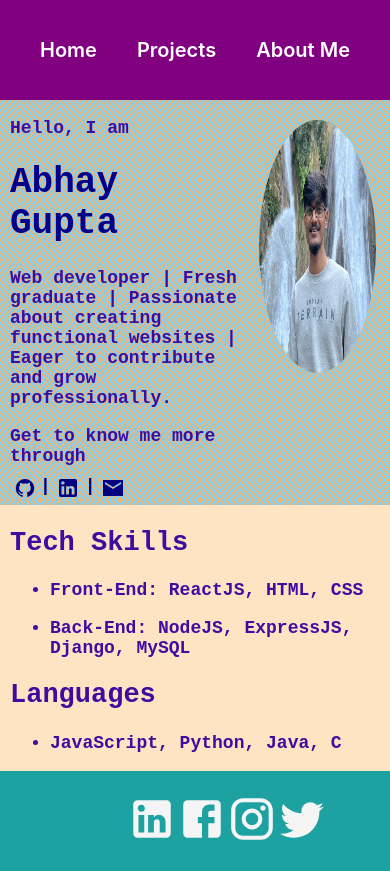
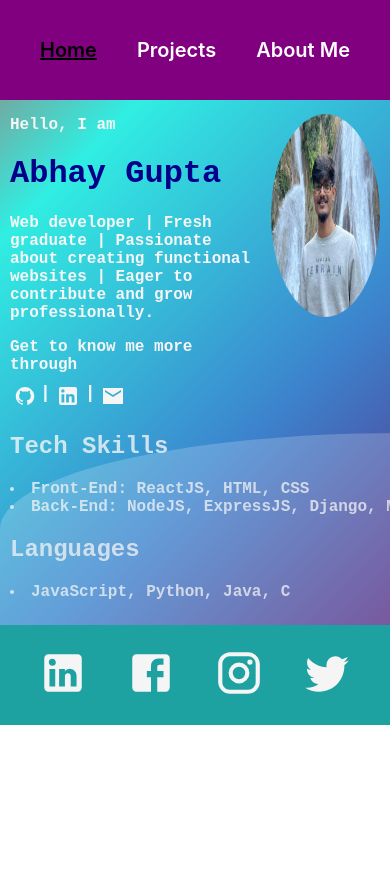
Before and after one commit to abhay299/portfolio, a React (Create React App) app: page / in a window 390 px wide. After the commit the page ends 844 px from the top, so only its background shows below. Built offline with nearby package versions, Linux system fonts and the light colour scheme.

Commit message:
altered responsive design for mobile devices

```diff
--- a/package.json
+++ b/package.json
@@ -19,6 +19,8 @@
     "react-scripts": "5.0.1",
     "web-vitals": "^2.1.4"
   },
+
+  "devDependencies": {"@babel/plugin-proposal-private-property-in-object": "^7.21.0-placeholder-for-preset-env.2"},
   "scripts": {
     "start": "react-scripts start",
     "build": "react-scripts build",
--- a/public/index.html
+++ b/public/index.html
@@ -3,7 +3,7 @@
   <head>
     <meta charset="utf-8" />
     <link rel="icon" href="%PUBLIC_URL%/favicon.ico" />
-    <meta name="viewport" content="width=device-width, initial-scale=1" />
+    <meta name="viewport" content="width=device-width, height=device-height, initial-scale=1" />
     <meta name="theme-color" content="#000000" />
     <meta
       name="description"
--- a/src/components/footer/footer.css
+++ b/src/components/footer/footer.css
@@ -1,3 +1,5 @@
+/* For Desktop */
+@media only screen and (min-width:720px){
 	.footer {
 		width: 100%;
 		height: 100px;
@@ -9,7 +11,6 @@ background-color:#1EA1A1;
 	}
 
 	.footerItems{
-	/* background-color:goldenrod; */
 		display: flex;
 		width: 35%;
 		padding: 5px;
@@ -20,3 +21,29 @@ background-color:#1EA1A1;
 		color:whitesmoke;
 		font-size: 50px;
 	}
+}
+
+/* For Mobile device */
+@media only screen and (max-width:680px){
+	.footer {
+		width: 100%;
+		height: 100px;
+		background-color:#1EA1A1;
+		display: flex;
+		flex-direction: column;
+		align-items: center;
+		justify-content: center;
+	}
+
+	.footerItems{
+		display: flex;
+		width: 90%;
+		padding: 5px;
+		justify-content:space-around;
+	}
+
+	.footerItems svg{
+		color:whitesmoke;
+		font-size: 50px;
+	}
+}
--- a/src/components/navbar/Navbar.jsx
+++ b/src/components/navbar/Navbar.jsx
@@ -1,14 +1,37 @@
 import React from 'react';
 import './navbar.css';
-import { Link } from 'react-router-dom';
+import { Link, useLocation } from 'react-router-dom';
 
 const Navbar = () => {
+	const location = useLocation();
+
+	const id = location.pathname.split('/')
+
+	const current = {
+		home: '/',
+		project: '/projects',
+		projectID: `/projects/${id[id.length - 1]}`,
+		about: '/aboutMe'
+	};
+
 	return (
 		<div className='navbar'>
 			<div className='navbarItems'>
-				<Link to={"/"}>Home</Link>
-				<Link to={"/projects"}>Projects</Link>
-				<Link to={"/aboutMe"}>About Me</Link>
+				{
+					location.pathname === current.home
+						? <Link to={"/"} style={{ color: 'black', 'textDecoration': 'underline' }}>Home</Link>
+						: <Link to={"/"}>Home</Link>
+				}
+				{
+					location.pathname === current.project || location.pathname === current.projectID
+						? <Link to={"/projects"} style={{ color: 'black', 'textDecoration': 'underline' }}>Projects</Link>
+						: <Link to={"/projects"}>Projects</Link>
+				}
+				{
+					location.pathname === current.about
+						? <Link to={"/aboutMe"} style={{ color: 'black', 'textDecoration': 'underline' }}>About Me</Link>
+						: <Link to={"/aboutMe"}>About Me</Link>
+				}
 			</div>
 		</div>
 	)
--- a/src/pages/home/Home.jsx
+++ b/src/pages/home/Home.jsx
@@ -2,12 +2,9 @@ import React from 'react'
 import './home.css';
 import me2 from '../../assets/me2.jpg'
 import { GitHub, LinkedIn, EmailSharp } from '@mui/icons-material';
-import { useLocation } from 'react-router-dom';
-
 
 const Home = () => {
-	const locate = useLocation();
-	console.log(locate)
+
 	return (
 		<div className='home'>
 			<div className='infoContainer'>
@@ -36,22 +33,20 @@ const Home = () => {
 					</div>
 				</div>
 			</div>
+			<div className='skillContainer'>
 				<div className='skills'>
 					<h2>Tech Skills</h2>
-				<ul>
+					<div className='skillInfo'>
 						<li>
 							Front-End: ReactJS, HTML, CSS
 						</li>
-				</ul>
-				<ul>
 						<li>
 							Back-End: NodeJS, ExpressJS, Django, MySQL
 						</li>
-				</ul>
 						<h2>Languages</h2>
-				<ul>
 						<li>JavaScript, Python, Java, C</li>
-				</ul>
+					</div>
+				</div>
 			</div>
 		</div>
 	)
--- a/src/pages/home/home.css
+++ b/src/pages/home/home.css
@@ -1,13 +1,20 @@
-.home{
+/* For Desktop */
+@media only screen and (min-width: 720px){
+	.home {
 		display: flex;
 		flex-direction: column;
 		width: 100%;
 		height: auto;
 		overflow: hidden;
+		margin: auto;
+		background: linear-gradient(315deg, rgba(101,0,94,1) 3%, rgba(60,132,206,1) 38%, rgba(48,238,226,1) 68%, rgb(229, 15, 15) 98%);
+		animation: gradient 15s ease infinite;
+		background-size: 400% 400%;
+		background-attachment: fixed;
 	}
 
 	.infoContainer {
-	--s: 20px;
+		/* --s: 20px;
 		--c: skyblue;
 
 		--_g:
@@ -19,7 +26,7 @@
 		background:
 		  var(--_g0),var(--_g0) var(--s) var(--s),
 		  var(--_g1),var(--_g1) var(--s) var(--s) burlywood;
-	background-size: calc(2*var(--s)) calc(2*var(--s));
+		background-size: calc(2*var(--s)) calc(2*var(--s)); */
 		display: flex;
 		width: 100%;
 		flex-direction: row-reverse;
@@ -27,29 +34,20 @@
 	  }
 
 	.home img{
-	padding: 10px;
-	width: 30%;
-	height:40vh;
+		padding: 6px;
+		width: 40%;
+		height:50vh;
 		border-radius: 50%;
 	}
 
-@media only screen and (max-width: 500px){
-	.home img{
-		margin-right: 4px;
-		margin-top: 10px;
-		width: 30%;
-		height:30vh;
-		border-radius: 50%;
-	}
-}
 
 	.info{
 		width: 100%;
 		padding: 0px 10px;
-	font-size: 18px;
+		font-size: 20px;
 		font-weight: 600;
 		font-family:monospace;
-	color: rgb(62, 13, 160);
+		color: whitesmoke;
 	}
 
 	.checkout{
@@ -57,11 +55,11 @@
 		width: 100%;
 		font-size: 18px;
 		align-items: center;
-	color: navy;
+		color: whitesmoke;
 	}
 
 	.checkout a{
-	color: navy;
+		color: whitesmoke;
 		display: flex;
 		text-decoration: none;
 		padding: 5px 5px 5px 5px;
@@ -75,9 +73,190 @@
 	.skills{
 		width: 100%;
 		padding: 0px 10px;
-	font-size: 18px;
+		font-size: 20px;
 		font-weight: 600;
 		font-family:monospace;
-	background-color: bisque;
-	color: rgb(62, 13, 160);
+		background: rgb(255 255 255 / 25%);
+		border-radius: 1000% 1000% 0 0;
+		width: 200%;
+		height: 12em;
+		animation: wave 10s -3s linear infinite;
+		transform: translate3d(0, 0, 0);
+		opacity: 0.8;
+		bottom: 0;
+		left: 0;
+		color: whitesmoke;
 	}
+
+	@keyframes gradient {
+		0% {
+			background-position: 0% 0%;
+		}
+		50% {
+			background-position: 100% 100%;
+		}
+		100% {
+			background-position: 0% 0%;
+		}
+	}
+
+	.skills:nth-of-type(2) {
+		bottom: -1.25em;
+		animation: wave 18s linear reverse infinite;
+		opacity: 0.8;
+	}
+
+	.skills:nth-of-type(3) {
+		bottom: -2.5em;
+		animation: wave 20s -1s reverse infinite;
+		opacity: 0.9;
+	}
+
+	@keyframes skills {
+		2% {
+			transform: translateX(1);
+		}
+
+		25% {
+			transform: translateX(-25%);
+		}
+
+		50% {
+			transform: translateX(-50%);
+		}
+
+		75% {
+			transform: translateX(-25%);
+		}
+
+		100% {
+			transform: translateX(1);
+		}
+	}
+}
+
+/* For Mobile Device */
+@media only screen and (max-width: 680px){
+
+	.home {
+		display: flex;
+		flex-direction: column;
+		width: 100%;
+		margin: auto;
+		overflow:hidden;
+		background: linear-gradient(315deg, rgba(101,0,94,1) 3%, rgba(60,132,206,1) 38%, rgba(48,238,226,1) 68%, rgba(255,25,25,1) 98%);
+		animation: gradient 15s ease infinite;
+		background-size: 120% 120%;
+		background-attachment: fixed;
+	}
+
+	.infoContainer {
+		display: flex;
+		width: 100%;
+		flex-direction: row-reverse;
+		justify-content: center;
+	  }
+
+
+	.home img{
+		margin-right: 10px;
+		margin-top: 14px;
+		width: 28%;
+		height:24vh;
+		border-radius: 50%;
+	}
+
+
+	.info{
+		width: 100%;
+		padding: 0px 10px;
+		font-size: 16px;
+		font-weight: 600;
+		font-family:monospace;
+		color: whitesmoke;
+	}
+
+	.checkout{
+		display: flex;
+		width: 100%;
+		font-size: 18px;
+		align-items: center;
+		color: whitesmoke;
+	}
+
+	.checkout a{
+		color: whitesmoke;
+		display: flex;
+		text-decoration: none;
+		padding: 5px 5px 5px 5px;
+	}
+
+	.checkout svg{
+		display: flex;
+		padding-top: 5px;
+	}
+
+	.skills{
+		width: 100%;
+		padding: 0px 10px;
+		font-size: 16px;
+		font-weight: 600;
+		font-family:monospace;
+		background: rgb(255 255 255 / 25%);
+		border-radius: 1000% 1000% 0 0;
+		width: 200%;
+		height: 12em;
+		animation: wave 10s -3s linear infinite;
+		transform: translate3d(0, 0, 0);
+		opacity: 0.8;
+		bottom: 0;
+		left: 0;
+		color: whitesmoke;
+	}
+
+	@keyframes gradient {
+		0% {
+			background-position: 0% 0%;
+		}
+		50% {
+			background-position: 100% 100%;
+		}
+		100% {
+			background-position: 0% 0%;
+		}
+	}
+
+	.skills:nth-of-type(2) {
+		bottom: -1.25em;
+		animation: wave 18s linear reverse infinite;
+		opacity: 0.8;
+	}
+
+	.skills:nth-of-type(3) {
+		bottom: -2.5em;
+		animation: wave 20s -1s reverse infinite;
+		opacity: 0.9;
+	}
+
+	@keyframes skills {
+		2% {
+			transform: translateX(1);
+		}
+
+		25% {
+			transform: translateX(-25%);
+		}
+
+		50% {
+			transform: translateX(-50%);
+		}
+
+		75% {
+			transform: translateX(-25%);
+		}
+
+		100% {
+			transform: translateX(1);
+		}
+	}
+}
--- a/src/pages/projects/Projects.jsx
+++ b/src/pages/projects/Projects.jsx
@@ -3,13 +3,11 @@ import "./projects.css";
 import smHomePage from '../../assets/socialMediaFeed.png';
 import baHomePage from '../../assets/bookamigoHomePage.png';
 import calculator from '../../assets/calculator.png';
-import { useLocation, useNavigate } from 'react-router-dom';
+import { useNavigate } from 'react-router-dom';
 
 const Projects = () => {
 
 	const navigate = useNavigate();
-	const locate = useLocation();
-	console.log(locate)
 
 	return (
 		<div className='projects'>
--- a/src/pages/projects/projects.css
+++ b/src/pages/projects/projects.css
@@ -1,5 +1,5 @@
-/* For Mobile devices */
-@media only screen and (max-width: 500px) {
+/* For Tablet/desktop */
+@media only screen and (min-width: 720px){
 	.projects{
 		display: flex;
 		text-align: center;
@@ -7,55 +7,12 @@
 		align-items: center;
 		justify-content: center;
 		flex-direction: column;
-		background-color:#A4BE5C;
-	}
-
-	.projectList{
-		display: grid;
-		width: 100%;
-		height: auto;
-		place-items: center;
-	}
-
-	.projectItem {
-		border-radius: 15px;
-		width: 300px;
-		height: 300px;
-		margin: 18px 0px;
-		box-shadow: 0px 8px 15px rgba(0, 0, 0, 0.5);
-		background-color:darkslateblue;
-	  }
-	  .projectItem:hover {
-		box-shadow: 0px 3px 15px rgba(0, 0, 0, 0.5);
-		transition: 0.3s ease-in;
-		cursor: pointer;
-	  }
-
-	  img{
-		border-top-left-radius: 15px;
-		border-top-right-radius: 15px;
-		border-bottom-left-radius:5px ;
-		border-bottom-right-radius:5px ;
-		width: 100%;
-		height: 250px;
-	  }
-
-	  .projectItem h1 {
-		font-size: 22px;
-		color:khaki;
-	  }
-}
-
-/* For Tablet/desktop */
-@media only screen and (min-width: 600px){
-	.projects{
-		display: flex;
-		text-align: center;
-		width: 100%;
-		align-items: center;
-		justify-content: center;
-		flex-direction: column;
-		background-color:#A4BE5C;
+		margin: auto;
+		background: linear-gradient(315deg, rgba(101,0,94,1) 3%, rgba(60,132,206,1) 38%, rgba(48,238,226,1) 68%, rgba(255,25,25,1) 98%);
+		animation: gradient 15s ease infinite;
+		background-size: 100% 100%;
+		background-attachment: fixed;
+		/* background-color:#A4BE5C; */
 	}
 
 	.projectList{
@@ -94,3 +51,56 @@
 		color:khaki;
 	  }
 }
+
+/* For Mobile devices */
+@media only screen and (max-width: 680px) {
+	.projects{
+		display: flex;
+		text-align: center;
+		width: 100%;
+		align-items: center;
+		justify-content: center;
+		flex-direction: column;
+		margin: auto;
+		background: linear-gradient(315deg, rgba(101,0,94,1) 3%, rgba(60,132,206,1) 38%, rgba(48,238,226,1) 68%, rgba(255,25,25,1) 98%);
+		animation: gradient 15s ease infinite;
+		background-size: 100% 100%;
+		background-attachment: fixed;
+		/* background-color:#A4BE5C; */
+	}
+
+	.projectList{
+		display: grid;
+		width: 100%;
+		height: auto;
+		place-items: center;
+	}
+
+	.projectItem {
+		border-radius: 15px;
+		width: 300px;
+		height: 300px;
+		margin: 18px 0px;
+		box-shadow: 0px 8px 15px rgba(0, 0, 0, 0.5);
+		background-color:darkslateblue;
+	  }
+	  .projectItem:hover {
+		box-shadow: 0px 3px 15px rgba(0, 0, 0, 0.5);
+		transition: 0.3s ease-in;
+		cursor: pointer;
+	  }
+
+	  img{
+		border-top-left-radius: 15px;
+		border-top-right-radius: 15px;
+		border-bottom-left-radius:5px ;
+		border-bottom-right-radius:5px ;
+		width: 100%;
+		height: 250px;
+	  }
+
+	  .projectItem h1 {
+		font-size: 22px;
+		color:khaki;
+	  }
+}
```
Also changed, not shown: src/components/navbar/navbar.css (+28 -29 lines), src/pages/projectInfo/ProjectInfo.jsx (+3 -4 lines), src/pages/projectInfo/projectInfo.css (+44 -2 lines). Lines whose indentation alone changed are shown as unchanged.
